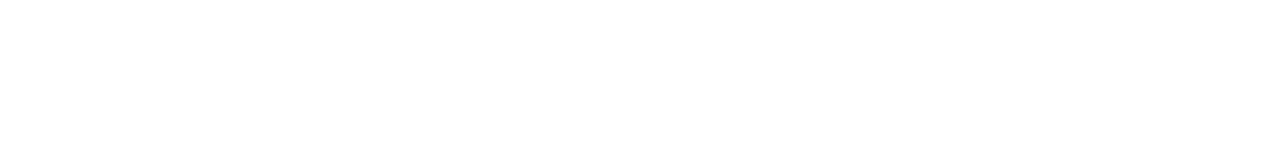
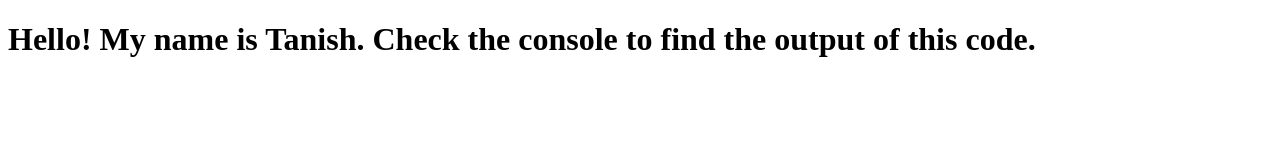
Before and after one commit to TK-O7/firstJS, a plain HTML site: page index.html in a window 1280 px wide. Drawn offline with Linux system fonts and the light colour scheme.

```diff
--- a/index.html
+++ b/index.html
@@ -5,7 +5,7 @@
   <title>JavaScript current day and time</title>
   </head>
   <body>
-
+    <h1>Hello! My name is Tanish. Check the console to find the output of this code.</h1>
     <script src="index.js"></script>
   </body>
 </html>
```
